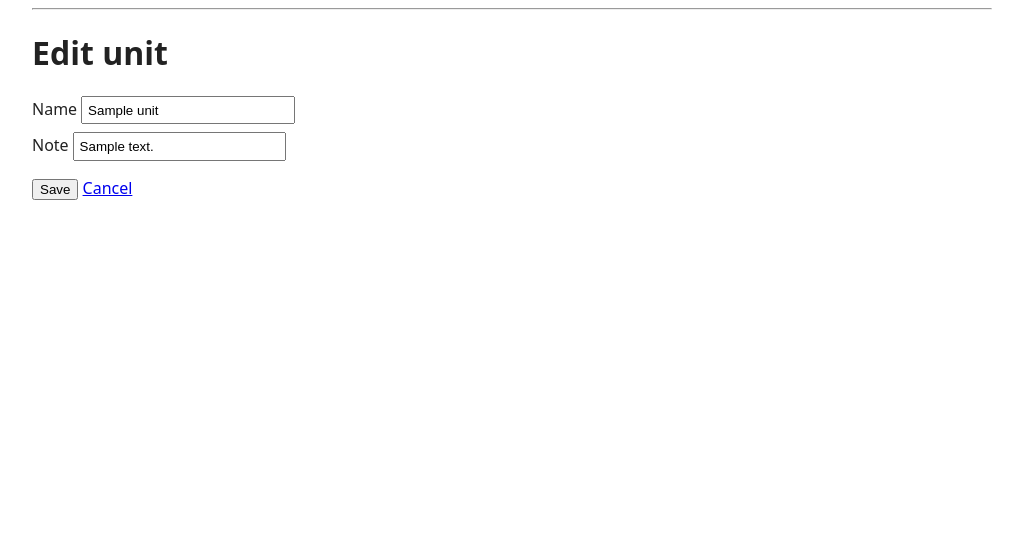
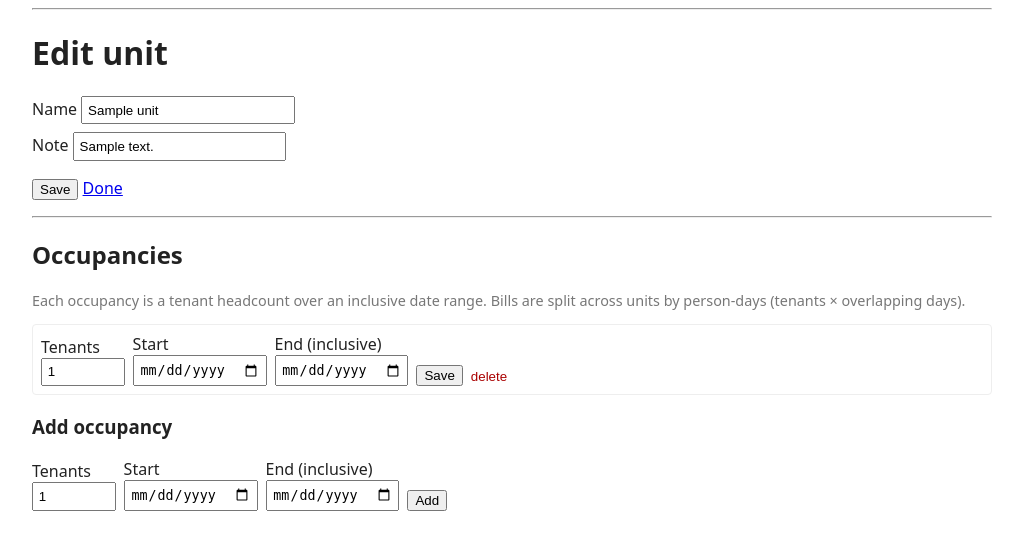
Before and after one commit to vtlinh/mai-rentals, a Python web app: template app/templates/unit_form.html in a window 1280 px wide. Shown: the part 54-604 px from the top of the page, without its empty margins (128-1151 px from the left). Run offline with Jinja, Linux system fonts and the light colour scheme; the template is opened without the code that fills it: most values are stand-ins (such as "Sample title", 1, 10 or a date in 2020).

Commit message:
Consolidate unit editing into a single page (#2)
The unit edit page now manages everything about a unit in one place:
name, note, and all of its occupancies (add/edit/delete inline). Each
occupancy is an inline form on the page; adding, editing, or deleting an
occupancy redirects back to the same unit edit page instead of the units
list, so the whole editing session stays on one screen.

The Units list becomes a clean read-only overview with a single
"edit" link per unit. The standalone occupancy form (occ_form.html) and
its GET routes are no longer needed — occ_new/occ_edit GET now redirect
to the consolidated unit edit page.


Claude-Session: https://claude.ai/code/session_013fMwc27PXHhdyBYwmyFVBm

Co-authored-by: Claude <noreply@anthropic.com>

```diff
--- a/app/templates/unit_form.html
+++ b/app/templates/unit_form.html
@@ -2,9 +2,53 @@
 {% block title %}{{ "Edit" if unit else "New" }} unit{% endblock %}
 {% block body %}
 <h1>{{ "Edit" if unit else "New" }} unit</h1>
+
 <form method="post">
   <label>Name <input name="name" required value="{{ unit.name if unit else '' }}"></label>
   <label>Note <input name="note" value="{{ unit.note if unit else '' }}"></label>
-  <p><button type="submit">Save</button> <a href="{{ url_for('main.units_list') }}">Cancel</a></p>
+  <p><button type="submit">Save</button> <a href="{{ url_for('main.units_list') }}">{{ "Done" if unit else "Cancel" }}</a></p>
 </form>
+
+{% if unit %}
+<hr>
+<h2>Occupancies</h2>
+<p class="muted">Each occupancy is a tenant headcount over an inclusive date range. Bills are split across units by person-days (tenants &times; overlapping days).</p>
+
+{% for occ in unit.occupancies | sort(attribute='start_date') %}
+<div style="display:flex; gap:0.5rem; align-items:flex-end; flex-wrap:wrap; margin:0.5rem 0; padding:0.5rem; border:1px solid #eee; border-radius:4px;">
+  <form class="inline" method="post" action="{{ url_for('main.occ_edit', oid=occ.id) }}"
+        style="display:flex; gap:0.5rem; align-items:flex-end; flex-wrap:wrap;">
+    <label style="display:inline-block; margin:0;">Tenants<br>
+      <input type="number" min="1" name="tenant_count" required
+             value="{{ occ.tenant_count }}" style="min-width:auto; width:70px;"></label>
+    <label style="display:inline-block; margin:0;">Start<br>
+      <input type="date" name="start_date" required
+             value="{{ occ.start_date }}" style="min-width:auto;"></label>
+    <label style="display:inline-block; margin:0;">End (inclusive)<br>
+      <input type="date" name="end_date" required
+             value="{{ occ.end_date }}" style="min-width:auto;"></label>
+    <button type="submit">Save</button>
+  </form>
+  <form class="inline" method="post" action="{{ url_for('main.occ_delete', oid=occ.id) }}"
+        onsubmit="return confirm('Delete this occupancy?');">
+    <button class="btn-danger" type="submit">delete</button>
+  </form>
+</div>
+{% else %}
+<p class="muted">No occupancies yet.</p>
+{% endfor %}
+
+<h3>Add occupancy</h3>
+<form method="post" action="{{ url_for('main.occ_new', uid=unit.id) }}"
+      style="display:flex; gap:0.5rem; align-items:flex-end; flex-wrap:wrap;">
+  <label style="display:inline-block; margin:0;">Tenants<br>
+    <input type="number" min="1" name="tenant_count" required value="1"
+           style="min-width:auto; width:70px;"></label>
+  <label style="display:inline-block; margin:0;">Start<br>
+    <input type="date" name="start_date" required style="min-width:auto;"></label>
+  <label style="display:inline-block; margin:0;">End (inclusive)<br>
+    <input type="date" name="end_date" required style="min-width:auto;"></label>
+  <button type="submit">Add</button>
+</form>
+{% endif %}
 {% endblock %}
```
Also changed, not shown: app/routes.py (+10 -4 lines), app/templates/occ_form.html (deleted, +0 -17 lines), app/templates/units.html (+5 -10 lines).
